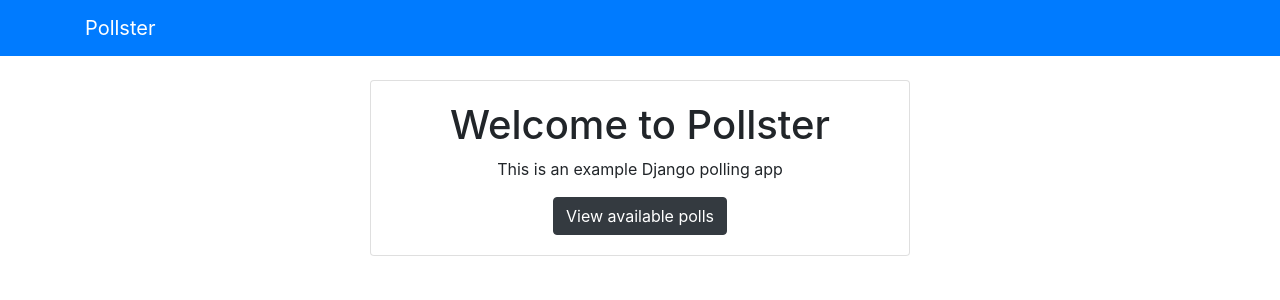
After one commit to JRivera-31/pollster, a Django app: page / in a window 1280 px wide. The commit adds this page. Shown: the top 300 px of the page. Run offline with Django 3.2, Linux system fonts and the light colour scheme; some libraries are stand-ins or nearby versions.

Commit message:
added static landing page

```diff
--- /dev/null
+++ b/pollster/pages/urls.py
@@ -0,0 +1,9 @@
+from django.urls import path
+
+# from all import views
+from . import views
+
+# basically creating routes
+urlpatterns = [
+    path('', views.index, name='index'),
+]
--- a/pollster/pages/views.py
+++ b/pollster/pages/views.py
@@ -1,3 +1,4 @@
 from django.shortcuts import render
 
-# Create your views here.
+def index(request):
+    return render(request, 'pages/index.html')
--- a/pollster/pollster/urls.py
+++ b/pollster/pollster/urls.py
@@ -17,6 +17,8 @@ from django.contrib import admin
 from django.urls import include, path
 
 urlpatterns = [
+    # include the pages url on this path
+    path('', include('pages.urls')),
     # make a path to include polls
     path('polls/', include('polls.urls')),
     # admin path
--- /dev/null
+++ b/pollster/templates/pages/index.html
@@ -0,0 +1,12 @@
+{% extends 'base.html' %}
+{% block content %}
+
+<div class="card text-center">
+    <div class="card-body">
+        <h1>Welcome to Pollster</h1>
+        <p>This is an example Django polling app</p>
+        <a href="{% url 'polls:index' %}" class="btn btn-dark">View available polls</a>
+    </div>
+</div>
+
+{% endblock %}
--- a/pollster/templates/polls/index.html
+++ b/pollster/templates/polls/index.html
@@ -8,6 +8,7 @@
                 <div class="card-body">
                     <p class="lead">
                         {{ question.question_text }}
+                        <br>
                         <a href="{% url 'polls:detail' question.id %}" class="btn btn-primary
                         btn-sm">Vote now</a>
                         <a href="{% url 'polls:results' question.id %}" class="btn btn-secondary
```
Also changed, not shown: pollster/db.sqlite3.
